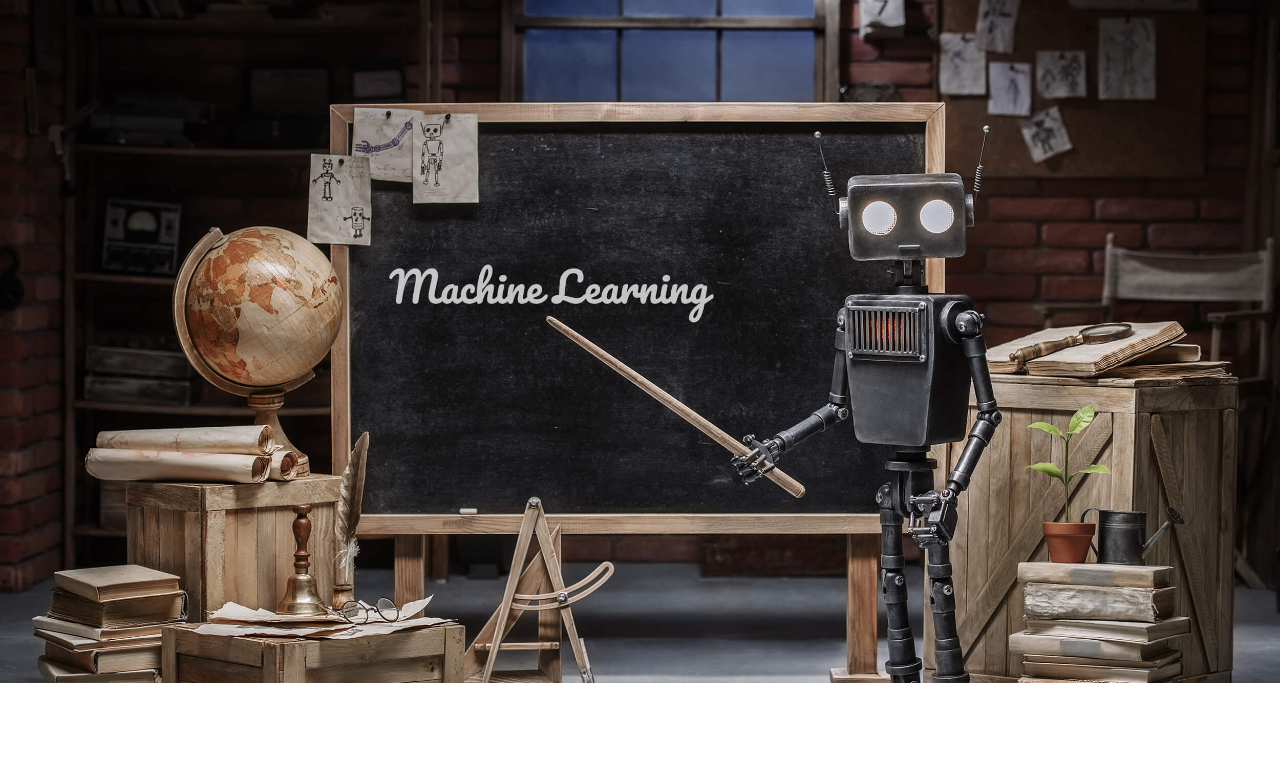
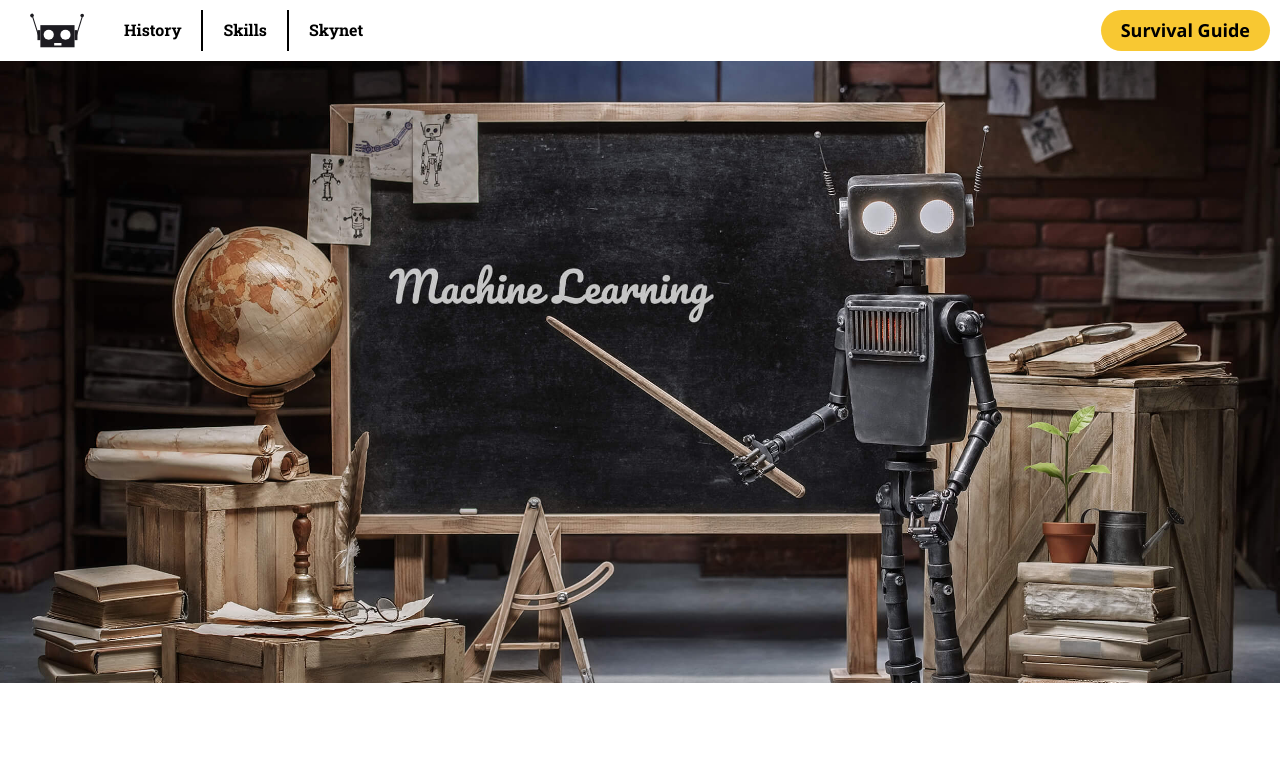
Before and after one commit to andrewdlong/web2-week6-Tuesday-inclass-start, a plain HTML site: page deploy/index.html in a window 1280 px wide. Shown: the top 780 px of the page. Drawn offline with nearby package versions, Linux system fonts and the light colour scheme.

Commit message:
Completed

```diff
--- a/deploy/index.html
+++ b/deploy/index.html
@@ -17,6 +17,21 @@
 
     <header>
         <div>
+            <section id="logo-container">
+                <a href="#">Survival Guide</a>
+            </section>
+
+            <section id="burger-container">
+                <i class="fas fa-bars" id="burger-icon"></i>
+            </section>
+            <nav id="nav-container" data-nav="main-navigation">
+                <ul>
+                    <li><a href="#section-1"><img src="img/header/robot.svg" alt="robot logo" class="show-for-large"></a></li>
+                    <li><a href="#section-2">History</a></li>
+                    <li><a href="#section-3">Skills</a></li>
+                    <li><a href="#section-5">Skynet</a></li>
+                </ul>
+            </nav>
 
         </div>
     </header>
--- a/dev/scss/base/_base.scss
+++ b/dev/scss/base/_base.scss
@@ -14,3 +14,10 @@ ul{
             list-style: none;
     }
 }
+
+.show-for-large {
+    display: none;
+    @include lg {
+        display: block;
+    }
+}
--- a/dev/scss/base/_typography.scss
+++ b/dev/scss/base/_typography.scss
@@ -2,7 +2,7 @@
     Typography
 ============= */
 body{
-
+    font-family: 'Open Sans', sans-serif;
 }
 
 h1,h2,h3,h4,h5{
@@ -14,3 +14,7 @@ p{
     padding: 0;
     margin: 0;
 }
+
+#nav-container {
+    font-family: 'Roboto Slab', serif;
+}
--- a/dev/scss/components/_navigation.scss
+++ b/dev/scss/components/_navigation.scss
@@ -2,5 +2,52 @@
     Navigation
 ============= */
 #nav-container {
+    ul {
+        height: 100%;
+
+        @include lg {
+            display: flex;
+        }
+
+        li {
+            margin-bottom: 12px;
+            padding-bottom: 15px;
+            border-bottom: 1px solid $yellow;
+
+            @include lg {
+                align-items: center;
+                display: flex;
+                border-right: 2px solid $black;
+                border-bottom: 0px;
+                margin-bottom: 0px;
+                padding-bottom: 0px;
+
+            }
+
+            a:link,
+            a:visited {
+                color: $white;
+                padding: 0 20px;
+
+                @include lg {
+                    color: $black;
+                }
+
+            }
+            a:hover,
+            a:active {
+
+                color: $yellow;
+
+            }
+        }
+
+        li:first-child {
+            border: none;
+        }
+        li:last-child {
+            border: none;
+        }
+    }
 
 }
--- a/dev/scss/layout/_header.scss
+++ b/dev/scss/layout/_header.scss
@@ -2,5 +2,76 @@
     Header
 ============= */
 header {
+    background-color: $white;
+    left: 0;
+    position: fixed;
+    top: 0;
+    width: 100%;
 
+    >div {
+        display: grid;
+        grid-template-areas: "burger survival"
+                            "nav nav";
+        grid-template-columns: 20% auto;
+
+        @include lg {
+            grid-template-areas: "nav survival";
+
+        }
+
+        #logo-container {
+            grid-area: survival;
+            padding: 10px;
+            text-align: right;
+
+            a:link,
+            a:visited {
+                background-color: $yellow;
+                border-radius: 23px;
+                color: $black;
+                display: inline-block;
+
+                font-size: rem-calc(18);
+                font-weight: 700;
+                padding: 10px 20px;
+            }
+
+            a:hover,
+            a:active {
+                background-color: $black;
+                color: $white;
+            }
+
+        }
+
+        #burger-container {
+            align-items: center;
+            grid-area: burger;
+            display: flex;
+            padding: 10px;
+
+            @include lg {
+                display: none !important;
+            }
+
+            i {
+                cursor: pointer;
+                font-size: rem-calc(30);
+            }
+
+
+        }
+
+        #nav-container {
+            grid-area: nav;
+            padding: 10px;
+            background-color: $black;
+            display: none;
+
+            @include lg {
+                background-color: $white;
+                display: block !important;
+            }
+        }
+    }
 }
```
Also changed, not shown: deploy/css/styles.css, 3 other files.
